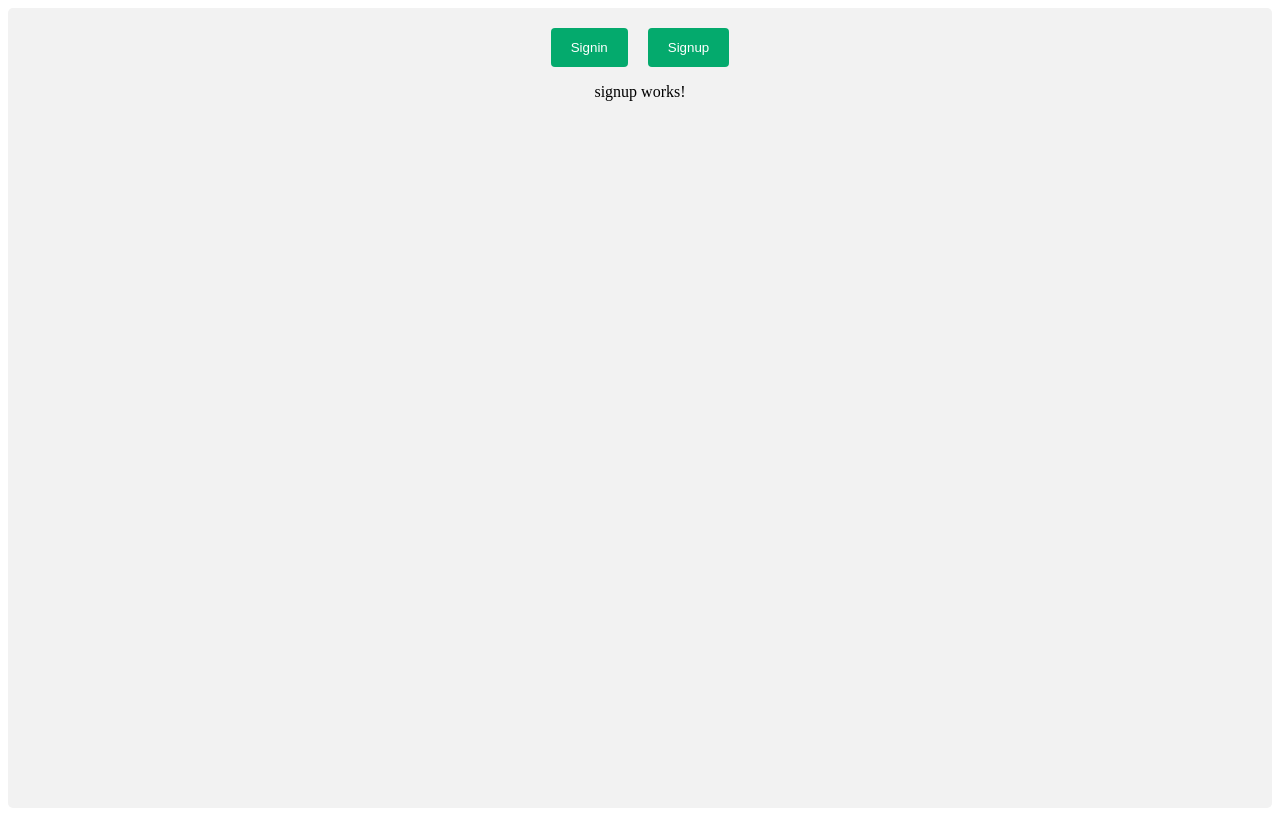
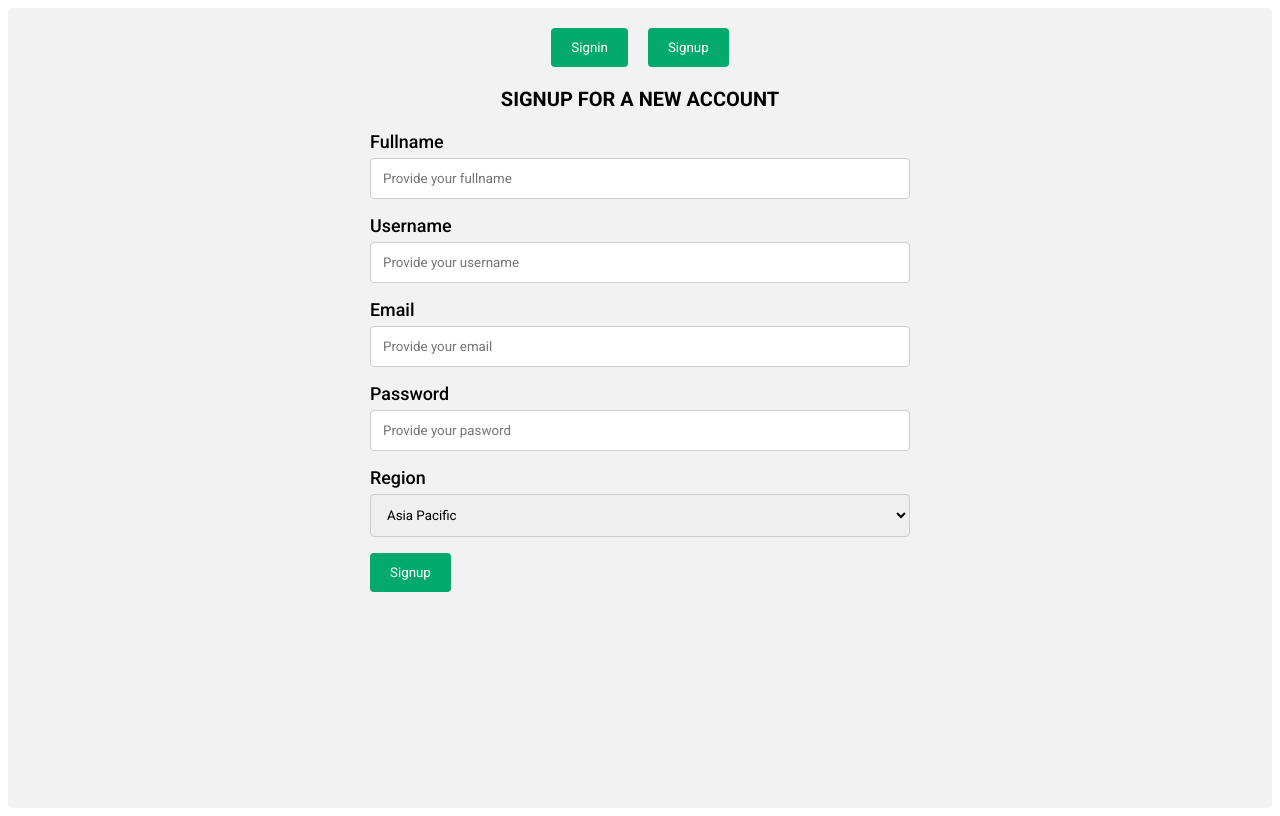
Before and after one commit to ashish-panicker/more-angular, an Angular app: page / in a window 1280 px wide. Both pictures are taken after a click on the button "Signup". Built offline with nearby package versions, Linux system fonts and the light colour scheme.

Commit message:
Forms with structural directives - ngIF - ngFor

```diff
--- /dev/null
+++ b/src/app/users/region.ts
@@ -0,0 +1,4 @@
+export interface Region {
+    code: string
+    name: string
+}
--- a/src/app/users/signin/signin.component.html
+++ b/src/app/users/signin/signin.component.html
@@ -1 +1,12 @@
-<p>signin works!</p>
+<form>
+    <p class="title">Signin to your account</p>
+    <div class="form-group">
+        <label for="userName">Username</label>
+        <input type="text" name="userName" placeholder="Provide your username" class="form-control" />
+    </div>
+    <div class="form-group">
+        <label for="password">Password</label>
+        <input type="password" name="password" placeholder="Provide your pasword" class="form-control" />
+    </div>
+    <button type="submit">Signin</button>
+</form>
--- a/src/app/users/signup/signup.component.html
+++ b/src/app/users/signup/signup.component.html
@@ -1 +1,26 @@
-<p>signup works!</p>
+<form>
+    <p class="title">Signup for a new account</p>
+    <div class="form-group">
+        <label for="fullname">Fullname</label>
+        <input type="text" name="fullname" placeholder="Provide your fullname" class="form-control" />
+    </div>
+    <div class="form-group">
+        <label for="userName">Username</label>
+        <input type="text" name="userName" placeholder="Provide your username" class="form-control" />
+    </div>
+    <div class="form-group">
+        <label for="email">Email</label>
+        <input type="email" name="email" placeholder="Provide your email" class="form-control" />
+    </div>
+    <div class="form-group">
+        <label for="password">Password</label>
+        <input type="password" name="password" placeholder="Provide your pasword" class="form-control" />
+    </div>
+    <div class="form-group">
+        <label for="region">Region</label>
+        <select name="region" class="form-control">
+            <option *ngFor="let region of regions" [value]="region.code">{{region.name}}</option>
+        </select>
+    </div>
+    <button type="submit">Signup</button>
+</form>
--- a/src/app/users/signup/signup.component.ts
+++ b/src/app/users/signup/signup.component.ts
@@ -1,12 +1,22 @@
 import { Component } from '@angular/core';
+import { Region } from '../region';
+import { NgFor } from '@angular/common';
 
 @Component({
   selector: 'app-signup',
   standalone: true,
-  imports: [],
+  imports: [NgFor],
   templateUrl: './signup.component.html',
   styleUrl: './signup.component.css'
 })
 export class SignupComponent {
 
+  regions: Region[] = [
+    { code: 'AP', name: 'Asia Pacific' },
+    { code: 'NA', name: 'North America' },
+    { code: 'SA', name: 'South America' },
+    { code: 'AR', name: 'Africa' },
+    { code: 'EU', name: 'Europe' },
+    { code: 'AU', name: 'Australia' },
+  ]
 }
--- a/src/styles.css
+++ b/src/styles.css
@@ -1,10 +1,12 @@
 /* You can add global styles to this file, and also import other style files */
+@import url('https://fonts.googleapis.com/css2?family=Roboto:wght@400;500;700&display=swap');
+
 * {
     box-sizing: border-box;
+    font-family: "Roboto", sans-serif;
 }
-input[type=text],
-select,
-textarea {
+
+.form-control {
     width: 100%;
     padding: 12px;
     border: 1px solid #ccc;
@@ -15,7 +17,13 @@ textarea {
     resize: vertical;
 }
 
-input[type=submit], button {
+label {
+    font-size: 1.12rem;
+    font-weight: 500;
+}
+
+input[type=submit],
+button {
     background-color: #04AA6D;
     color: white;
     padding: 12px 20px;
@@ -24,12 +32,13 @@ input[type=submit], button {
     cursor: pointer;
 }
 
-input[type=submit]:hover, button:hover {
+input[type=submit]:hover,
+button:hover {
     background-color: #45a049;
 }
 
 form {
-    width: 50%;
+    width: 540px;
 }
 
 .container {
```
